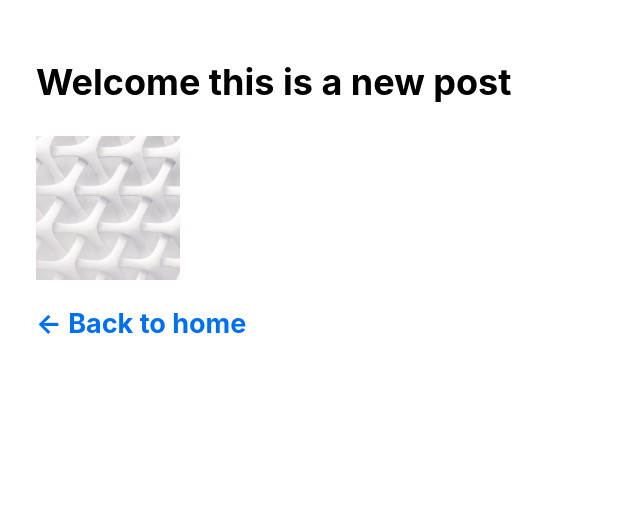
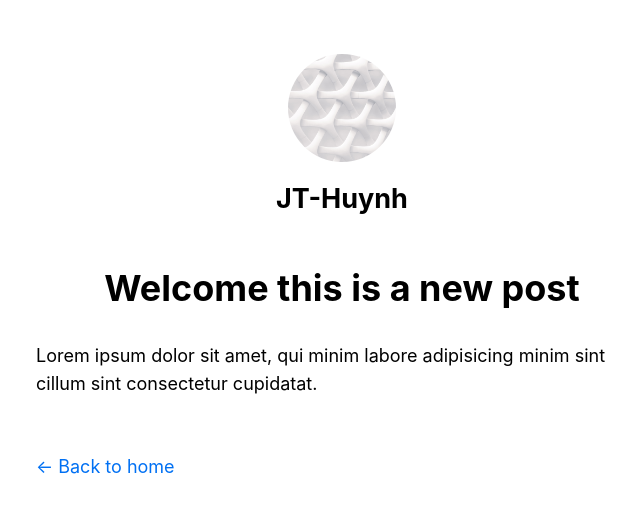
Before and after one commit to JT-Huynh/nextjs-example, a Next.js app: page /posts/first-post in a window 1280 px wide. Shown: the top 512 px of the page, without its empty margins (298-938 px from the left). Built offline with nearby package versions, Linux system fonts and the light colour scheme.

Commit message:
feat: moving index

```diff
--- a/components/layout.jsx
+++ b/components/layout.jsx
@@ -1,5 +1,69 @@
+import Head from "next/head";
+import Link from "next/link";
+import Image from "next/image";
 import styles from "./layout.module.css";
+import utilStyles from "../styles/utils.module.css";
 
-export default function Layout({ children }) {
-  return <div className={styles.container}>{children}</div>;
+const name = "JT-Huynh";
+export const siteTitle = "Next.js Sample Sites";
+
+export default function Layout({ children, home }) {
+  return (
+    <div className={styles.container}>
+      <Head>
+        <link rel="icon" href="/favicon.ico" />
+        <meta
+          name="description"
+          content="Learn how to build a personal website using Next.js"
+        />
+        <meta
+          property="og:image"
+          content={`https://og-image.vercel.app/${encodeURI(
+            siteTitle
+          )}.png?theme=light&md=0&fontSize=75px&images=https%3A%2F%2Fassets.vercel.com%2Fimage%2Fupload%2Ffront%2Fassets%2Fdesign%2Fnextjs-black-logo.svg`}
+        />
+        <meta name="og:title" content={siteTitle} />
+        <meta name="twitter:card" content="summary_large_image" />
+      </Head>
+      <header className={styles.header}>
+        {home ? (
+          <>
+            <Image
+              priority
+              src="/images/profile.jpg"
+              className={utilStyles.borderCircle}
+              height={144}
+              width={144}
+              alt=""
+            />
+            <h1 className={utilStyles.heading2Xl}>{name}</h1>
+          </>
+        ) : (
+          <>
+            <Link href="/">
+              <Image
+                priority
+                src="/images/profile.jpg"
+                className={utilStyles.borderCircle}
+                height={108}
+                width={108}
+                alt=""
+              />
+            </Link>
+            <h2 className={utilStyles.headingLg}>
+              <Link href="/" className={utilStyles.colorInherit}>
+                {name}
+              </Link>
+            </h2>
+          </>
+        )}
+      </header>
+      <main>{children}</main>
+      {!home && (
+        <div className={styles.backToHome}>
+          <Link href="/">← Back to home</Link>
+        </div>
+      )}
+    </div>
+  );
 }
--- a/components/layout.module.css
+++ b/components/layout.module.css
@@ -3,3 +3,13 @@
   padding: 0 1rem;
   margin: 3rem auto 6rem;
 }
+
+.header {
+  display: flex;
+  flex-direction: column;
+  align-items: center;
+}
+
+.backToHome {
+  margin: 3rem 0 0;
+}
--- a/pages/posts/first-post.jsx
+++ b/pages/posts/first-post.jsx
@@ -1,6 +1,4 @@
 import Head from "next/head";
-import Image from "next/image";
-import Link from "next/link";
 import Layout from "../../components/layout";
 
 export default function FirstPost() {
@@ -10,15 +8,10 @@
         <title>First Post</title>
       </Head>
       <h1>Welcome this is a new post</h1>
-      <Image
-        width="144"
-        height="144"
-        src="/images/profile.jpg"
-        alt="Profile pic"
-      />
-      <h2>
-        <Link href="/">← Back to home</Link>
-      </h2>
+      <p>
+        Lorem ipsum dolor sit amet, qui minim labore adipisicing minim sint
+        cillum sint consectetur cupidatat.
+      </p>
     </Layout>
   );
 }
--- a/styles/global.css
+++ b/styles/global.css
@@ -6,6 +6,10 @@
     Ubuntu, Cantarell, Fira Sans, Droid Sans, Helvetica Neue, sans-serif;
   line-height: 1.6;
   font-size: 18px;
+}
+
+h1 {
+  text-align: center;
 }
 
 * {
--- /dev/null
+++ b/styles/utils.module.css
@@ -0,0 +1,52 @@
+.heading2Xl {
+  font-size: 2.5rem;
+  line-height: 1.2;
+  font-weight: 800;
+  letter-spacing: -0.05rem;
+  margin: 1rem 0;
+}
+
+.headingXl {
+  font-size: 2rem;
+  line-height: 1.3;
+  font-weight: 800;
+  letter-spacing: -0.05rem;
+  margin: 1rem 0;
+}
+
+.headingLg {
+  font-size: 1.5rem;
+  line-height: 1.4;
+  margin: 1rem 0;
+}
+
+.headingMd {
+  font-size: 1.2rem;
+  line-height: 1.5;
+}
+
+.borderCircle {
+  border-radius: 9999px;
+}
+
+.colorInherit {
+  color: inherit;
+}
+
+.padding1px {
+  padding-top: 1px;
+}
+
+.list {
+  list-style: none;
+  padding: 0;
+  margin: 0;
+}
+
+.listItem {
+  margin: 0 0 1.25rem;
+}
+
+.lightText {
+  color: #666;
+}
```
Also changed, not shown: pages/about.jsx (+7 -3 lines), pages/index.jsx (+10 -106 lines).
